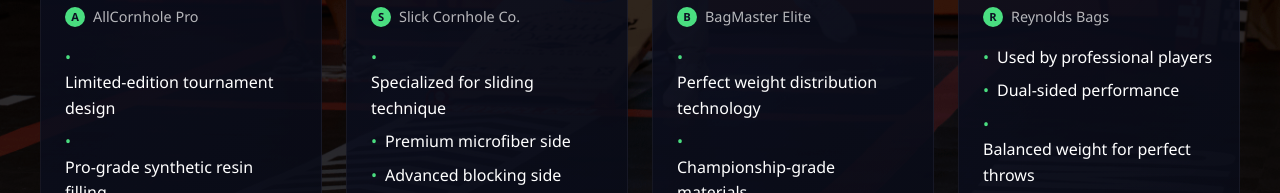
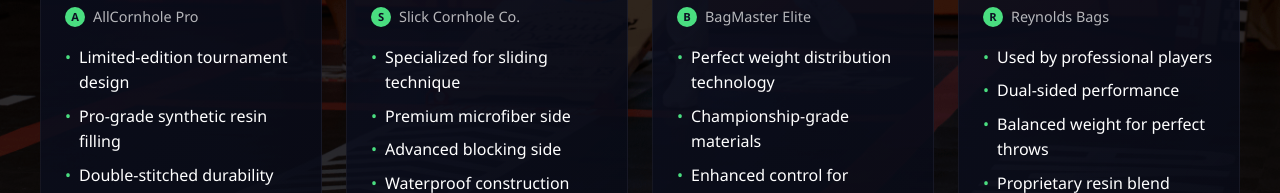
Before and after one commit to predictive-company/cornhole, a plain HTML site: page prizes.html in a window 1280 px wide. Shown: the part 590-783 px from the top of the page. Drawn offline with nearby package versions, Linux system fonts and the light colour scheme.

Commit message:
prizes fixes

```diff
--- a/prizes.html
+++ b/prizes.html
@@ -371,8 +371,6 @@
   margin-bottom: 0.5rem;
   display: flex;
   align-items: flex-start;
-  /* Improved line wrapping on mobile */
-  flex-wrap: wrap;
 }
 
 .bag-features li:before {
```
Also changed, not shown: img/logo-black.png (added).
